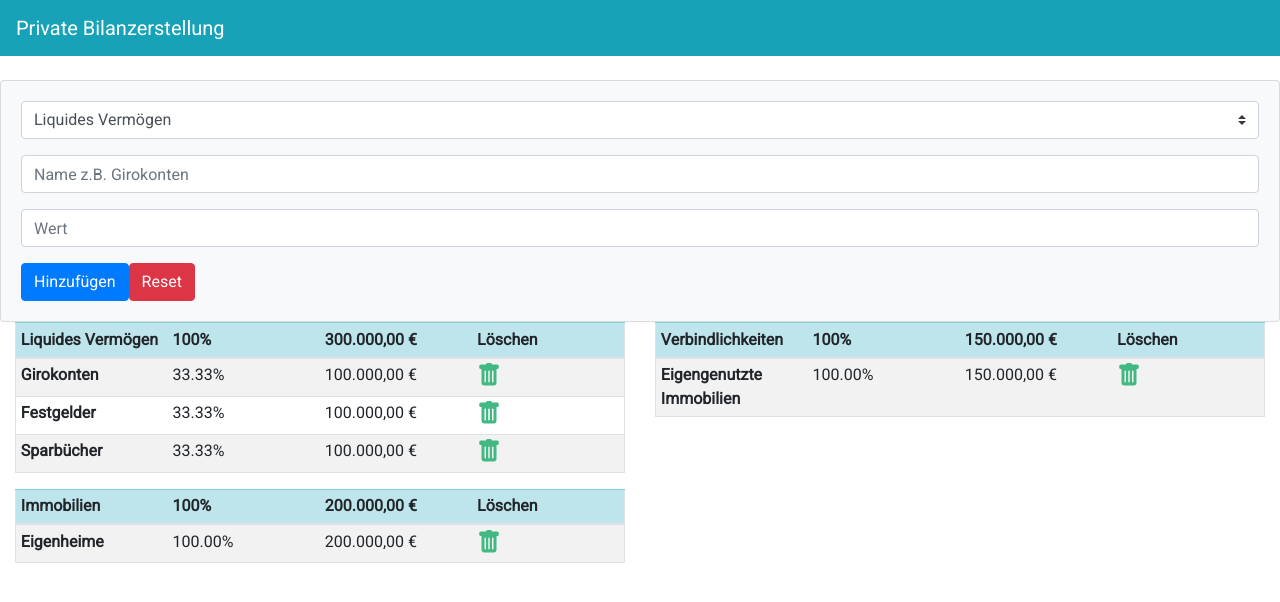
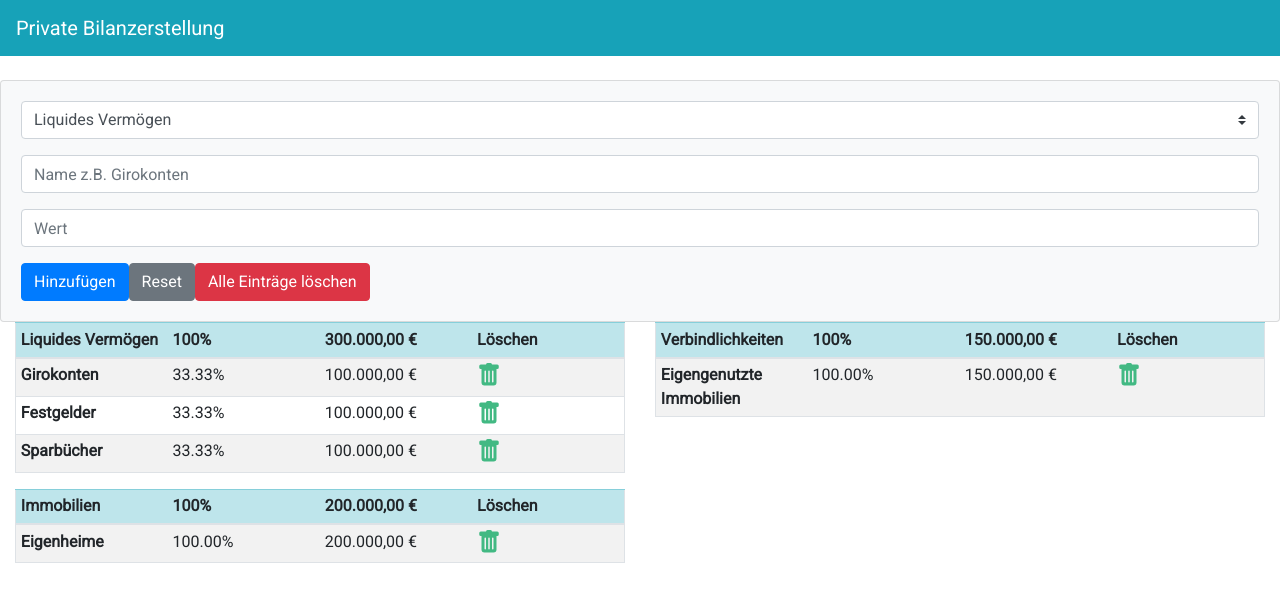
Before and after one commit to afshad1/pbs, a Vue app: page / in a window 1280 px wide. Shown: the top 602 px of the page. Built offline with nearby package versions, Linux system fonts and the light colour scheme.

Commit message:
do not reset select input after submit

```diff
--- a/src/components/PBSForm.vue
+++ b/src/components/PBSForm.vue
@@ -1,7 +1,7 @@
 <template>
   <div>
     <b-card bg-variant="light">
-     <b-form @reset="onReset" @submit="onSubmit" v-if="show">
+     <b-form @reset="onReset" @submit="onSubmit" @delete="onDelete" v-if="show">
       <b-form-group id="input-group-1" label-for="input-1">
         <b-form-select
           id="input-1"
@@ -31,7 +31,9 @@
       </b-form-group>
 
       <b-button type="submit" variant="primary">Hinzufügen</b-button>
-      <b-button type="reset" variant="danger">Reset</b-button>
+      <b-button type="reset" variant="secondary">Reset</b-button>
+      <b-button type="delete" variant="danger">Alle Einträge löschen</b-button>
+
 
     </b-form>
     </b-card>
@@ -77,7 +79,6 @@ export default {
     onReset(evt) {
       evt.preventDefault();
       // Reset our form values
-      // this.form.types = '';
       this.form.name = '';
       this.form.value = '';
       // Trick to reset/clear native browser form validation state
@@ -85,6 +86,9 @@ export default {
       this.$nextTick(() => {
         this.show = true;
       });
+    },
+    onDelete() {
+      return true;
     },
     createEntry() {
       const newEntry = {
@@ -96,7 +100,6 @@ export default {
       return newEntry;
     },
     clearForm() {
-      // this.form.types = '';
       this.form.name = '';
       this.form.value = '';
     },
--- a/src/components/PBSTable.vue
+++ b/src/components/PBSTable.vue
@@ -46,9 +46,7 @@
 
           </b-table>
         </div>
-
         </b-col>
-
       </b-row>
     </b-container>
   </div>
@@ -70,7 +68,7 @@ export default {
   },
   data() {
     return {
-      // TODO: Exlude categories from here and fetch from App.vue
+      // TODO: Exlude cats/types from here and fetch from App.vue
       cats: [
         { cat: 'aktiva' },
         { cat: 'passiva' },
```
Lines whose indentation alone changed are shown as unchanged.
